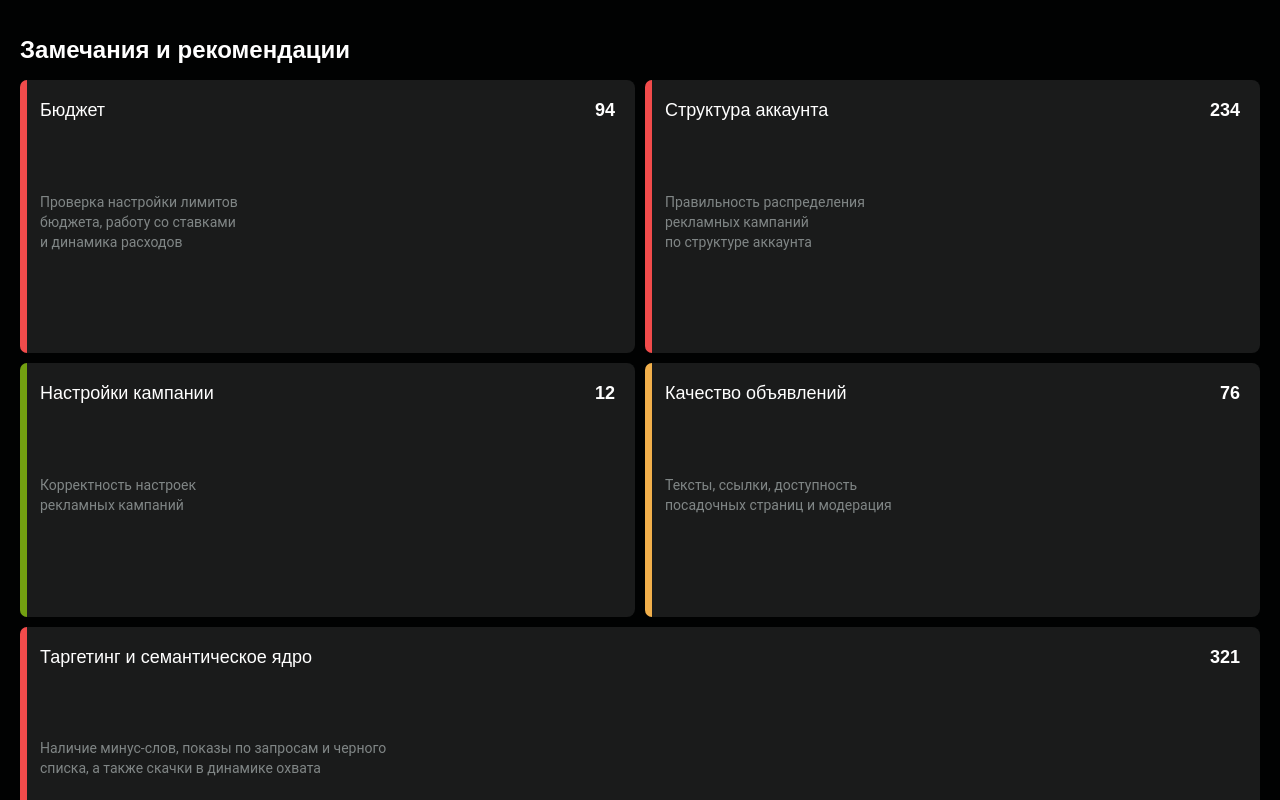
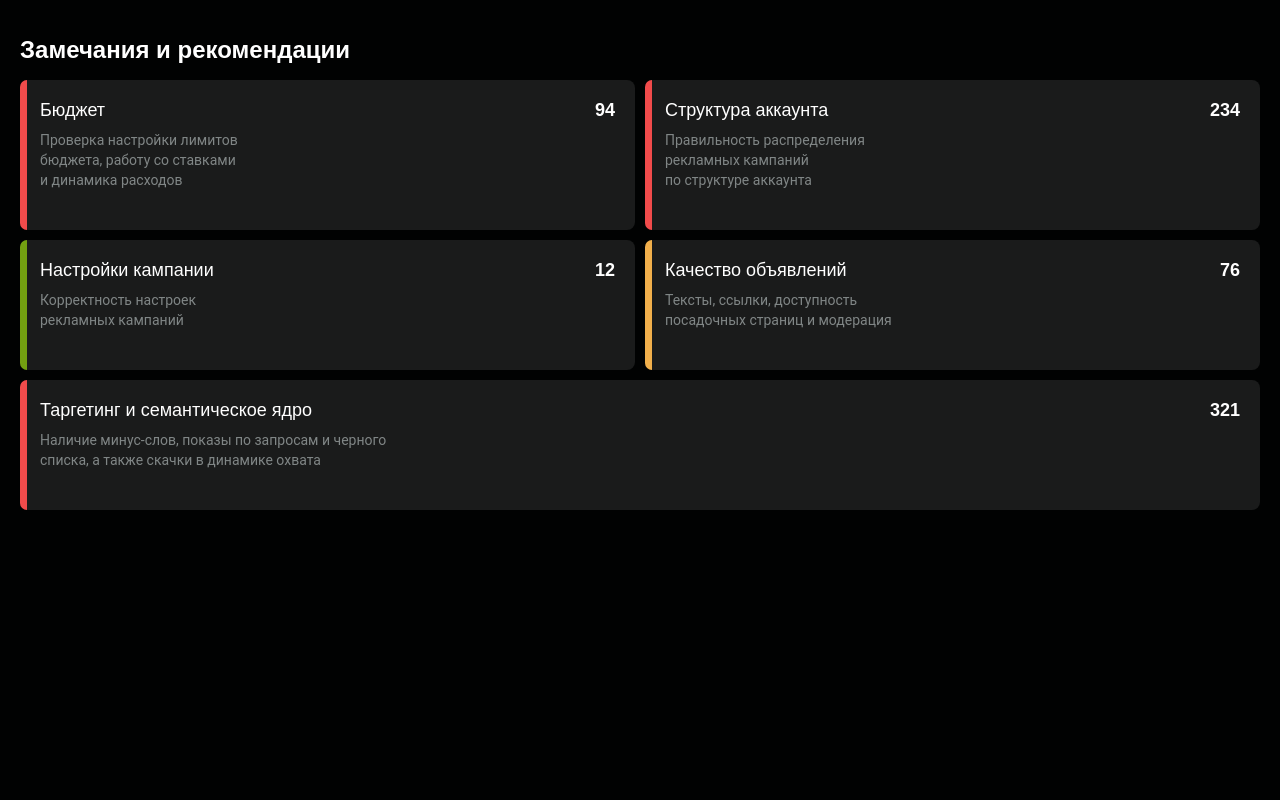
Before and after one commit to AlekseiUsov/adaptive-app-react, a React (Vite) app: page / in a window 1280 px wide. Built offline with nearby package versions, Linux system fonts and the light colour scheme.

Commit message:
fix height

```diff
--- a/src/components/cardsList/index.module.scss
+++ b/src/components/cardsList/index.module.scss
@@ -1,5 +1,6 @@
 .wrapper {
   padding: 20px;
+  height: fit-content;
 }
 
 .title {
@@ -13,7 +14,6 @@
   list-style: none;
   margin: 0;
   padding: 0;
-  height: 100vh;
 }
 
 .card {
```
